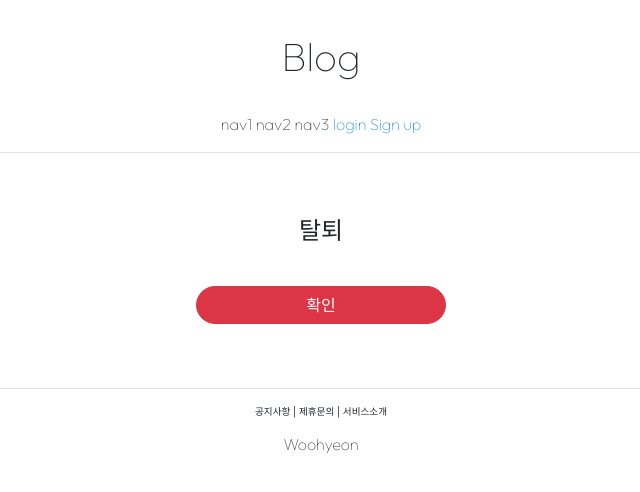
After one commit to woohaen88/django-pinterest, a Django app: template accountapp/templates/accountapp/delete.html in a window 1280 px wide. The commit adds this page. Shown: the top 492 px of the page, without its empty margins (319-959 px from the left). Run offline with Django 3.2, Linux system fonts and the light colour scheme; the template is opened without the code that fills it, so the values that code supplies are empty; some libraries are stand-ins or nearby versions.

Commit message:
탈퇴 구현

```diff
--- /dev/null
+++ b/accountapp/templates/accountapp/delete.html
@@ -0,0 +1,15 @@
+{% extends 'base.html' %}
+{% load bootstrap4 %}
+
+{% block content %}
+<div style="text-align: center; max-width: 500px; margin: 4rem auto;">
+    <form action="{% url 'accountapp:delete' pk=user.pk %}" method="post">
+        <div class="mb-4">
+            <h4>탈퇴</h4>
+        </div>
+        {% csrf_token %}
+        <input type="submit" class="btn btn-danger rounded-pill col-6 mt-3" value="확인">
+    </form>
+</div>
+
+{% endblock %}
--- a/accountapp/templates/accountapp/detail.html
+++ b/accountapp/templates/accountapp/detail.html
@@ -15,6 +15,12 @@
             Change Info
         </p>
     </a>
+
+    <a href="{% url 'accountapp:delete' pk=user.pk %}">
+        <p>
+            탈퇴
+        </p>
+    </a>
     {% endif %}
 </div>
 {% endblock %}
--- a/accountapp/urls.py
+++ b/accountapp/urls.py
@@ -1,5 +1,5 @@
 from django.urls import path
-from .views import hello_world, AccountCreateView, AccountDetailView, AccountUpdateView
+from .views import hello_world, AccountCreateView, AccountDetailView, AccountUpdateView, AccountDeleteView
 from django.contrib.auth.views import LoginView, LogoutView
 
 
@@ -12,4 +12,5 @@ urlpatterns = [
     path('create/', AccountCreateView.as_view(), name='create'),
     path('detail/<int:pk>', AccountDetailView.as_view(), name='detail'),
     path('update/<int:pk>', AccountUpdateView.as_view(), name='update'),
+    path('delete/<int:pk>', AccountDeleteView.as_view(), name='delete'),
 ]
--- a/templates/header.html
+++ b/templates/header.html
@@ -10,6 +10,10 @@
     <a href="{% url 'accountapp:login' %}?next={{ request.path }}">
         <span>login</span>
     </a>
+
+    <a href="{% url 'accountapp:create' %}">
+        <span>Sign up</span>
+    </a>
     {% else %}
     <a href="{% url 'accountapp:detail' pk=user.pk %}">
         <span>MyPage</span>
```
Also changed, not shown: accountapp/views.py (+6 -1 lines).
